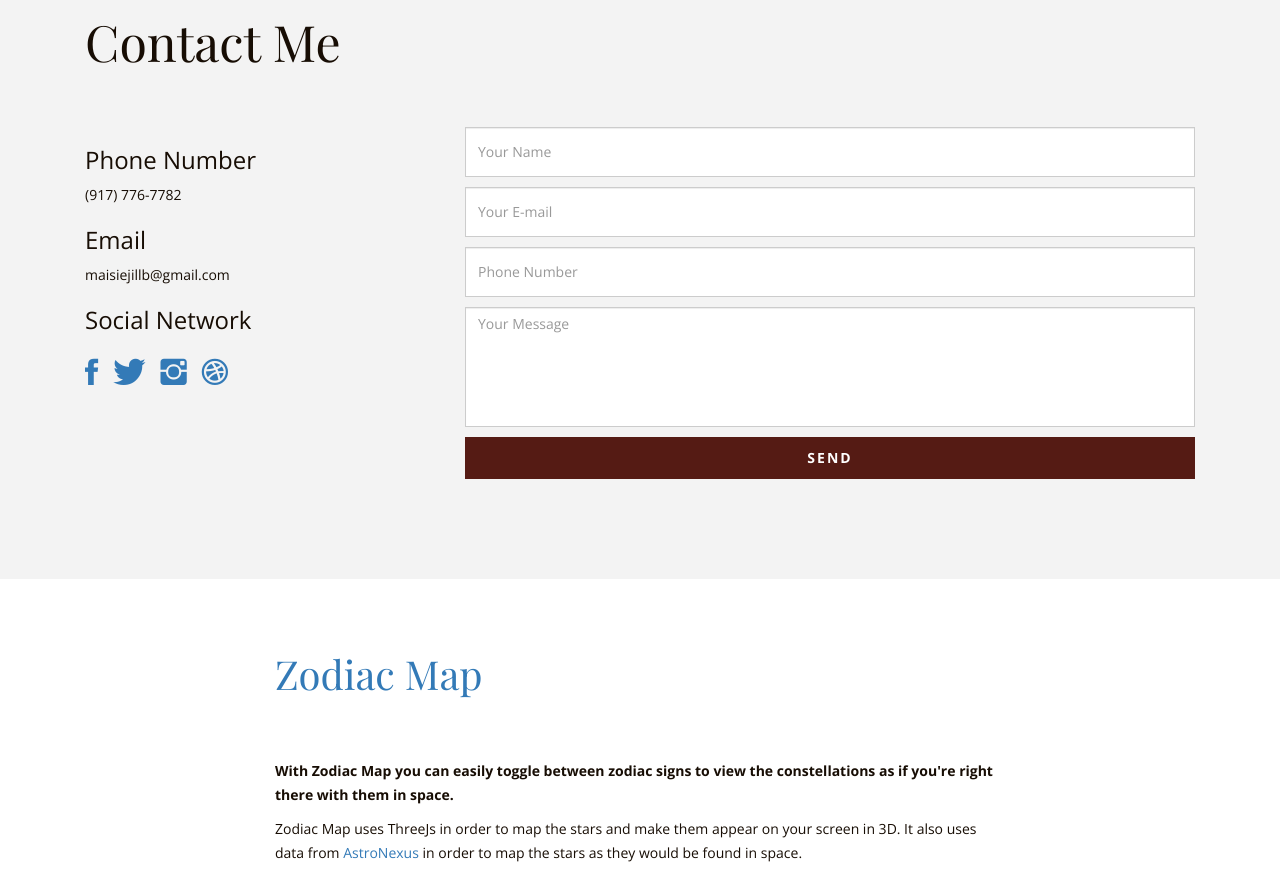
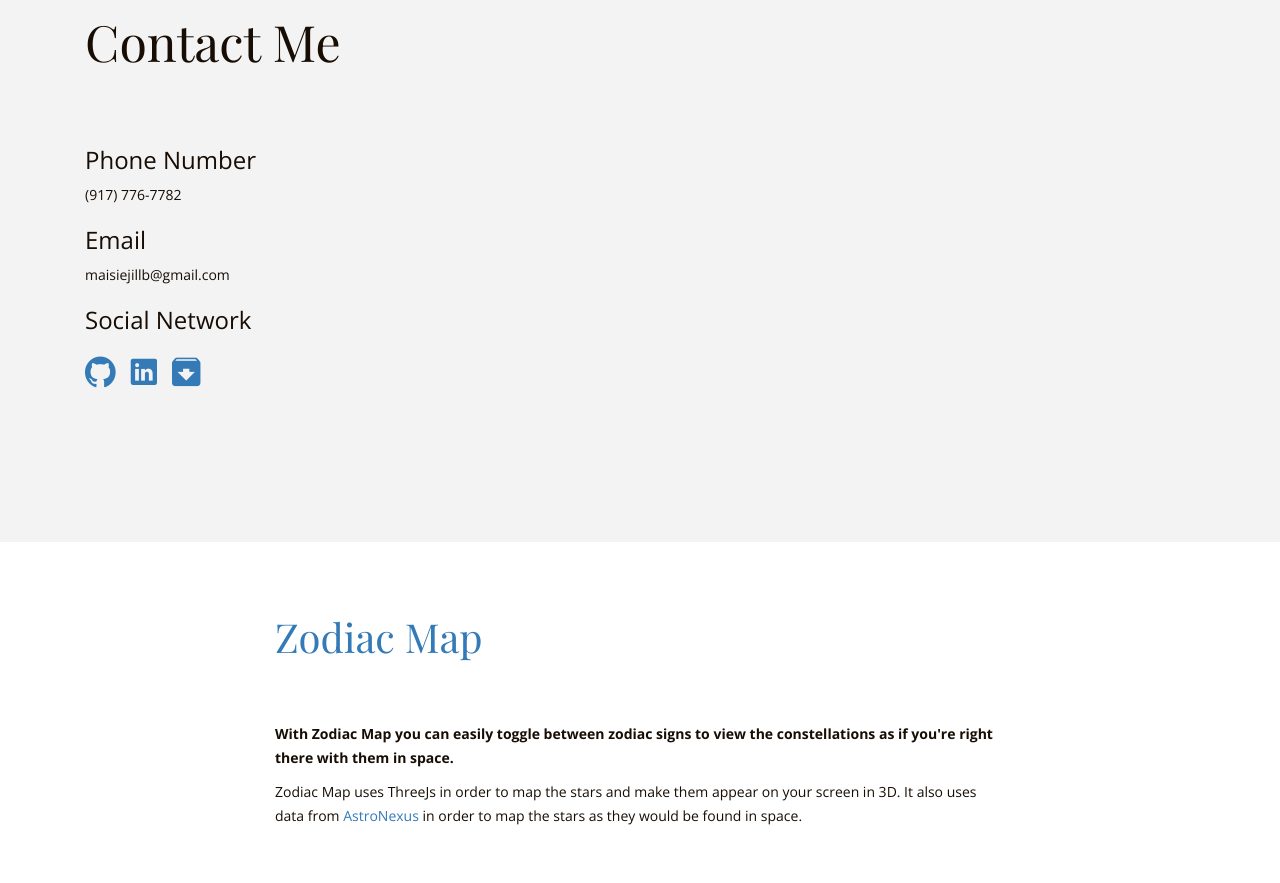
Before and after one commit to maisiejillbt/Resume, a plain HTML site: page index.html in a window 1280 px wide. Shown: the part 4566-5449 px from the top of the page. Drawn offline with nearby package versions, Linux system fonts and the light colour scheme; files whose address does not match are found by name; a web font is replaced by a local one.

Commit message:
adding links

```diff
--- a/index.html
+++ b/index.html
@@ -252,28 +252,12 @@
                 <h3>Social Network</h3>
 
                 <ul class="social">
-                    <li><a href="#"><i class="ion-social-facebook"></i></a></li>
-                    <li><a href="#"><i class="ion-social-twitter"></i></a></li>
-                    <li><a href="#"><i class="ion-social-instagram"></i></a></li>
-                    <li><a href="#"><i class="ion-social-dribbble"></i></a></li>
+                    <li><a href="https://github.com/maisiejillbt"><i class="ion-social-github"></i></a></li>
+                    <li><a href="https://www.linkedin.com/in/maisie-bruno-tyne-178a469a/"><i class="ion-social-linkedin"></i></a></li>
+                    <li><a href="https://docs.google.com/document/d/1ejT4UyxrjOtINvwEkAKiCDNhFNfjiBElLim3WQC5sgI/edit?usp=sharing"><i class="ion-android-archive"></i></a></li>
                 </ul>
                 <div class="clearfix"></div>
                 <div class="h-50"></div>
-            </div>
-            <div class="col-md-8" data-aos="fade-up">
-                <form class="contact-bg" id="contact-form" name="contact" method="post" novalidate="novalidate">
-                    <input type="text" name="name" class="form-control" placeholder="Your Name" />
-                    <input type="email" name="email" class="form-control" placeholder="Your E-mail" />
-                    <input type="text" name="phone" class="form-control" placeholder="Phone Number" />
-                    <textarea name="message" class="form-control" placeholder="Your Message" style="height:120px"></textarea>
-                    <button id="submit" type="submit" name="submit" class="btn btn-glance">Send</button>
-                    <div id="success">
-                        <p class="green textcenter"> Your message was sent successfully! I will be in touch as soon as I can. </p>
-                    </div>
-                    <div id="error">
-                        <p> Something went wrong, try refreshing and submitting the form again. </p>
-                    </div>
-                </form>
             </div>
         </div>
     </div>
```
